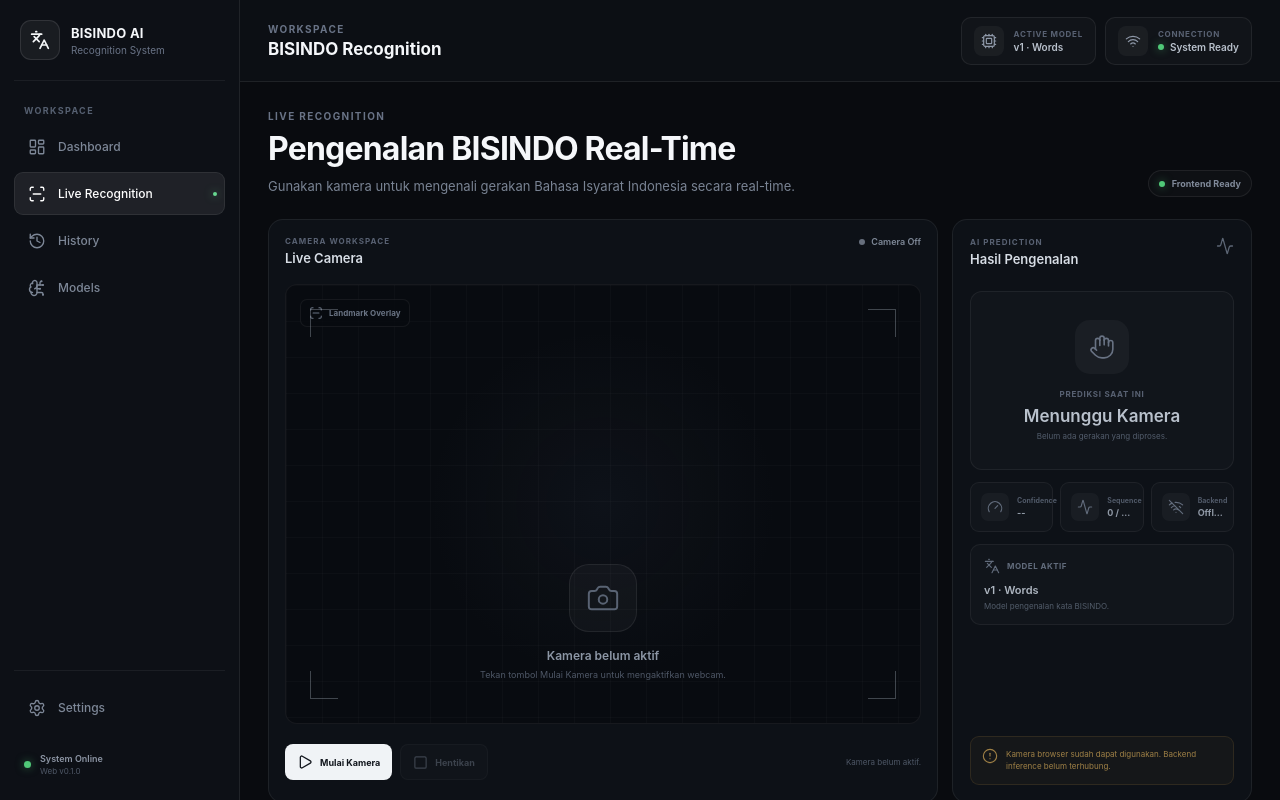
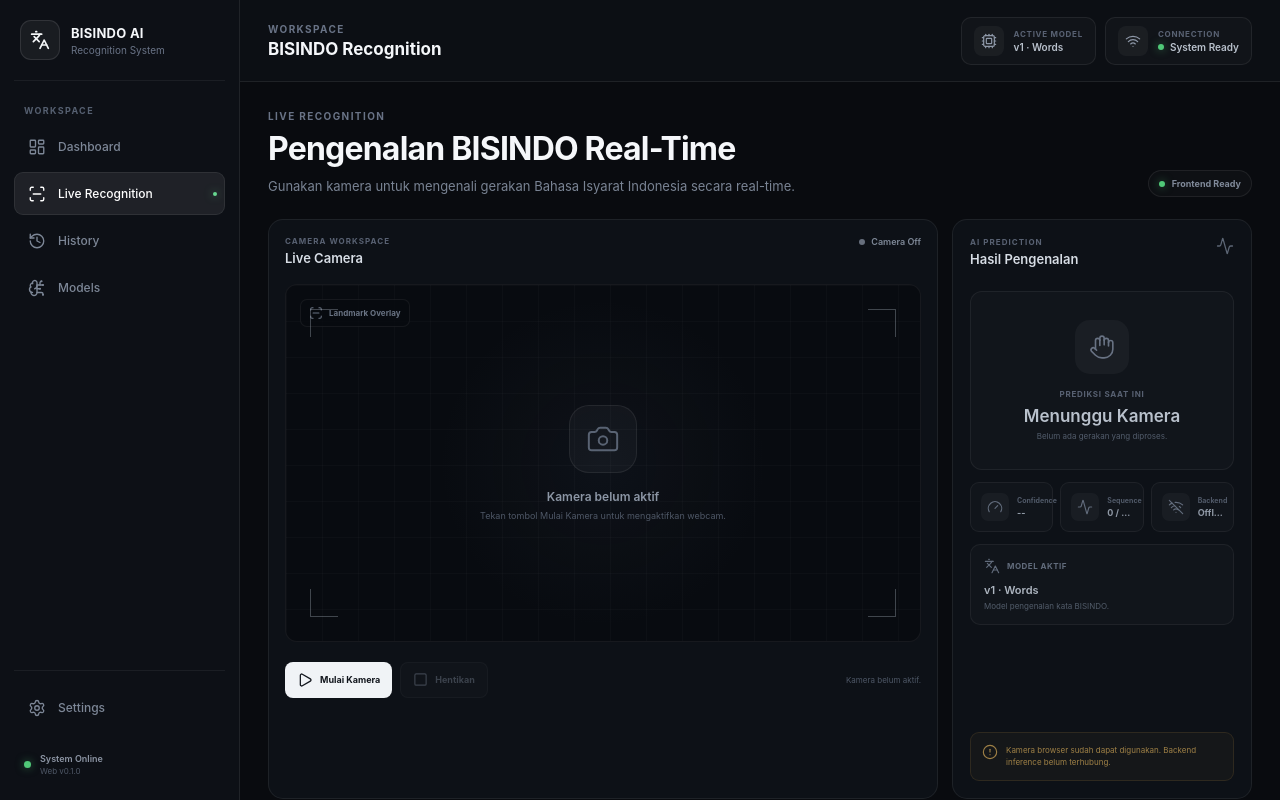
Before and after one commit to MENSTRUE/BISINDO_WEB, a React (Vite) app in the folder frontend/: page /recognition in a window 1280 px wide. Shown: the top 800 px of the page. Built offline with nearby package versions, Linux system fonts and the light colour scheme.

Commit message:
perbaikan: sesuaikan orientasi dan rasio preview kamera

```diff
--- a/frontend/src/styles/recognition.css
+++ b/frontend/src/styles/recognition.css
@@ -190,9 +190,12 @@
 .camera-preview {
   position: relative;
 
-  min-height: 440px;
+  width: 100%;
+  aspect-ratio: 16 / 9;
 
-  flex: 1;
+  min-height: 0;
+
+  flex: none;
 
   overflow: hidden;
 
@@ -775,8 +778,9 @@
   .recognition-control {
     justify-content: center;
   }
+}
 
-  /* =========================
+/* =========================
    LIVE CAMERA
 ========================= */
 
@@ -788,17 +792,19 @@
   height: 100%;
 
   object-fit: cover;
+  object-position: center center;
 
   opacity: 0;
 
-  transition: opacity 200ms ease;
-
   /*
-   * Mirror hanya untuk tampilan pengguna.
-   * Data inference nanti tetap diproses
-   * dari frame aslinya.
+   * Preview seperti cermin.
+   * HANYA tampilan yang dibalik.
+   * Frame AI nanti tetap original.
    */
   transform: scaleX(-1);
+  transform-origin: center;
+
+  transition: opacity 200ms ease;
 }
 
 .camera-video.visible {
@@ -868,4 +874,3 @@
   box-shadow:
     0 0 8px rgba(217, 107, 107, 0.4);
 }
-}
```
